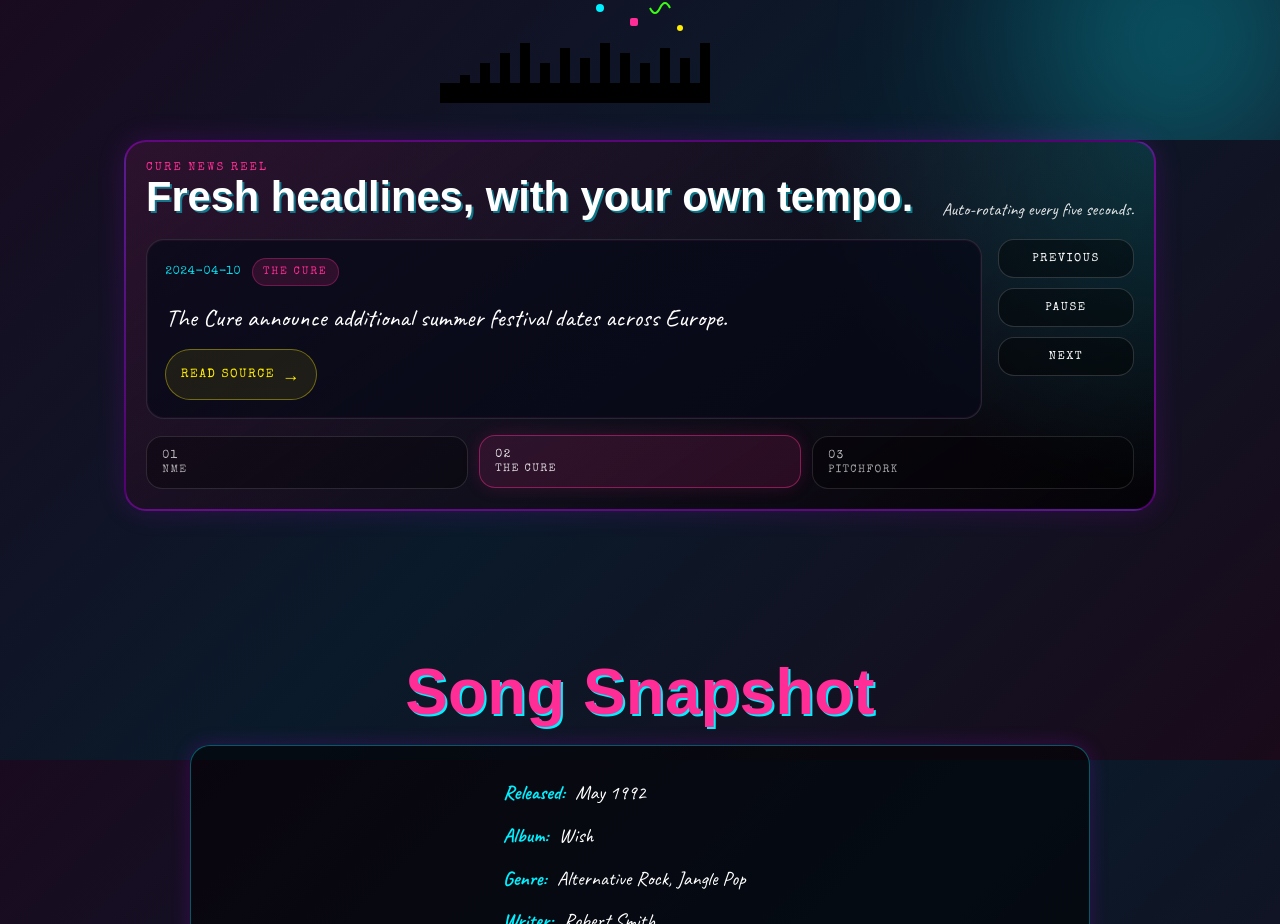
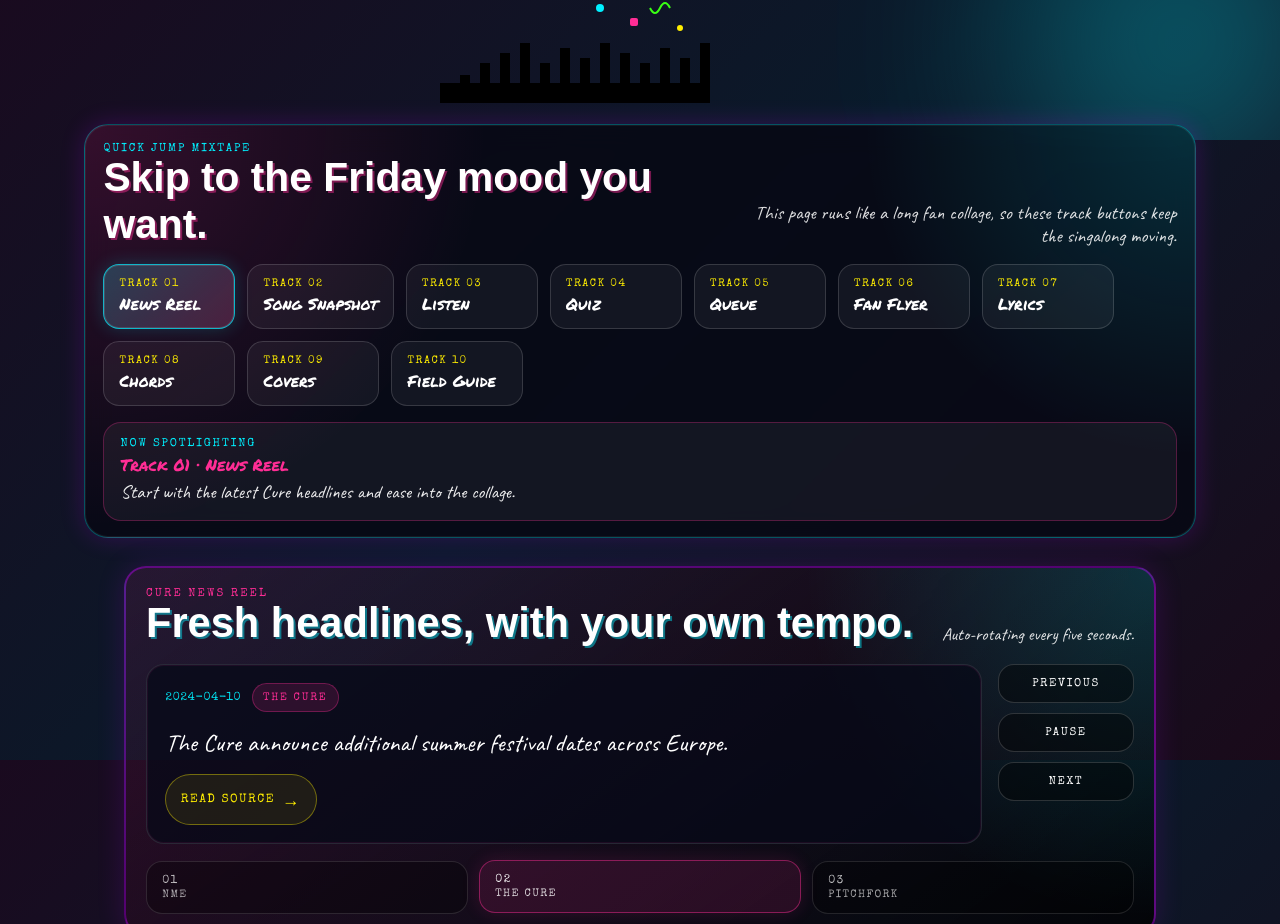
Before and after one commit to vergissberlin/fridayiamin.love, a Next.js app: page / in a window 1280 px wide. Shown: the part 840-1764 px from the top of the page. Built offline with nearby package versions, Linux system fonts and the light colour scheme; a web font is replaced by a local one.

Commit message:
feat: add quick jump mixtape

```diff
--- a/src/app/page.module.css
+++ b/src/app/page.module.css
@@ -4001,6 +4001,145 @@
   font-size: 1.08rem;
 }
 
+.jumpTargetSection {
+  scroll-margin-top: 13rem;
+}
+
+.mixtapeNavigatorSection {
+  position: sticky;
+  top: 0.75rem;
+  z-index: 40;
+  max-width: 1160px;
+  margin: -1rem auto 1.75rem;
+  padding: 0 1.5rem;
+}
+
+.mixtapeNavigatorShell {
+  display: grid;
+  gap: 1rem;
+  padding: 1.1rem 1.15rem 1rem;
+  border-radius: 24px;
+  border: 1px solid rgba(0, 240, 255, 0.32);
+  background:
+    radial-gradient(circle at top left, rgba(255, 45, 149, 0.18), transparent 34%),
+    radial-gradient(circle at top right, rgba(0, 240, 255, 0.16), transparent 28%),
+    rgba(7, 9, 20, 0.86);
+  box-shadow:
+    0 0 24px rgba(191, 0, 255, 0.2),
+    inset 0 0 0 1px rgba(255, 255, 255, 0.06);
+  backdrop-filter: blur(14px);
+}
+
+.mixtapeNavigatorHeader {
+  display: grid;
+  grid-template-columns: minmax(0, 1.3fr) minmax(260px, 0.9fr);
+  gap: 1rem;
+  align-items: end;
+}
+
+.mixtapeNavigatorEyebrow,
+.mixtapeNavigatorNowPlayingLabel {
+  font-family: var(--font-typewriter);
+  font-size: 0.72rem;
+  letter-spacing: 0.16em;
+  text-transform: uppercase;
+  color: var(--cyan-neon);
+}
+
+.mixtapeNavigatorTitle {
+  font-family: var(--font-display);
+  font-size: clamp(1.65rem, 3.8vw, 2.55rem);
+  color: #fff;
+  text-shadow: 2px 2px 0 rgba(255, 45, 149, 0.45);
+}
+
+.mixtapeNavigatorIntro {
+  font-family: var(--font-handwritten);
+  font-size: 1.2rem;
+  line-height: 1.2;
+  color: rgba(255, 255, 255, 0.86);
+  text-align: right;
+}
+
+.mixtapeNavigatorList {
+  list-style: none;
+  display: flex;
+  flex-wrap: wrap;
+  gap: 0.75rem;
+  margin: 0;
+  padding: 0;
+}
+
+.mixtapeNavigatorLink {
+  display: grid;
+  gap: 0.22rem;
+  min-width: 132px;
+  padding: 0.8rem 0.95rem;
+  border-radius: 16px;
+  border: 1px solid rgba(255, 255, 255, 0.15);
+  background: rgba(255, 255, 255, 0.05);
+  color: #fff;
+  text-decoration: none;
+  transition:
+    transform 0.18s ease,
+    border-color 0.18s ease,
+    background 0.18s ease,
+    box-shadow 0.18s ease;
+}
+
+.mixtapeNavigatorLink:hover,
+.mixtapeNavigatorLink:focus-visible {
+  transform: translateY(-2px);
+  border-color: rgba(255, 238, 0, 0.55);
+  background: rgba(255, 238, 0, 0.1);
+  box-shadow: 0 0 16px rgba(255, 238, 0, 0.16);
+  outline: none;
+}
+
+.mixtapeNavigatorLinkActive {
+  border-color: rgba(0, 240, 255, 0.7);
+  background:
+    linear-gradient(135deg, rgba(0, 240, 255, 0.16), rgba(255, 45, 149, 0.16)),
+    rgba(255, 255, 255, 0.07);
+  box-shadow:
+    0 0 18px rgba(0, 240, 255, 0.18),
+    inset 0 0 0 1px rgba(255, 255, 255, 0.12);
+}
+
+.mixtapeNavigatorTrack {
+  font-family: var(--font-typewriter);
+  font-size: 0.68rem;
+  letter-spacing: 0.14em;
+  text-transform: uppercase;
+  color: var(--yellow-neon);
+}
+
+.mixtapeNavigatorLabel {
+  font-family: var(--font-marker);
+  font-size: 1rem;
+}
+
+.mixtapeNavigatorNowPlaying {
+  display: grid;
+  gap: 0.25rem;
+  padding: 0.95rem 1rem;
+  border-radius: 18px;
+  border: 1px solid rgba(255, 45, 149, 0.28);
+  background: rgba(255, 255, 255, 0.05);
+}
+
+.mixtapeNavigatorNowPlayingTitle {
+  font-family: var(--font-marker);
+  font-size: 1.02rem;
+  color: var(--pink-neon);
+}
+
+.mixtapeNavigatorNowPlayingBody {
+  font-family: var(--font-handwritten);
+  font-size: 1.18rem;
+  color: rgba(255, 255, 255, 0.92);
+}
+
 /* Responsive */
 @media (max-width: 768px) {
   .silhouette {
@@ -4092,6 +4231,33 @@
 
   .newsTickerControls {
     grid-template-columns: repeat(3, minmax(0, 1fr));
+  }
+
+  .jumpTargetSection {
+    scroll-margin-top: 14.5rem;
+  }
+
+  .mixtapeNavigatorSection {
+    top: 0.5rem;
+    padding-inline: 1rem;
+  }
+
+  .mixtapeNavigatorHeader {
+    grid-template-columns: 1fr;
+    align-items: start;
+  }
+
+  .mixtapeNavigatorIntro {
+    text-align: left;
+  }
+
+  .mixtapeNavigatorList {
+    display: grid;
+    grid-template-columns: repeat(2, minmax(0, 1fr));
+  }
+
+  .mixtapeNavigatorLink {
+    min-width: 0;
   }
 }
 
@@ -4144,4 +4310,25 @@
   .newsTickerMarker {
     min-width: 0;
   }
-}
+
+  .jumpTargetSection {
+    scroll-margin-top: 16rem;
+  }
+
+  .mixtapeNavigatorSection {
+    margin-bottom: 1.25rem;
+    padding-inline: 0.75rem;
+  }
+
+  .mixtapeNavigatorShell {
+    padding-inline: 0.95rem;
+  }
+
+  .mixtapeNavigatorList {
+    grid-template-columns: 1fr;
+  }
+
+  .mixtapeNavigatorNowPlayingBody {
+    font-size: 1.08rem;
+  }
+}
--- a/src/app/page.tsx
+++ b/src/app/page.tsx
@@ -108,6 +108,13 @@ type LiveSetSnapshot = {
   }[];
 };
 
+type QuickJumpLink = {
+  id: string;
+  track: string;
+  title: string;
+  note: string;
+};
+
 const LANGUAGE_OPTIONS: { code: LanguageCode; label: string }[] = [
   { code: "en", label: "English" },
   { code: "es", label: "Español" },
@@ -174,6 +181,69 @@ const LYRIC_MOMENTS: LyricMoment[] = [
 ];
 
 const LYRICS = LYRIC_MOMENTS.map((moment) => moment.line);
+
+const QUICK_JUMP_LINKS: QuickJumpLink[] = [
+  {
+    id: "cure-news-reel",
+    track: "Track 01",
+    title: "News Reel",
+    note: "Start with the latest Cure headlines and ease into the collage.",
+  },
+  {
+    id: "song-snapshot",
+    track: "Track 02",
+    title: "Song Snapshot",
+    note: "Grab the core release details before you wander deeper.",
+  },
+  {
+    id: "listen-friday",
+    track: "Track 03",
+    title: "Listen",
+    note: "Jump straight to the official track embed when you want the instant chorus rush.",
+  },
+  {
+    id: "friday-quiz",
+    track: "Track 04",
+    title: "Quiz",
+    note: "Match your current Friday mood to a Cure queue in four quick prompts.",
+  },
+  {
+    id: "friday-cure-queue",
+    track: "Track 05",
+    title: "Queue",
+    note: "Build a themed three-song route that picks up after the single.",
+  },
+  {
+    id: "friday-fan-flyer",
+    track: "Track 06",
+    title: "Fan Flyer",
+    note: "Assemble a one-card plan for your own Cure-themed Friday night.",
+  },
+  {
+    id: "lyrics-meaning",
+    track: "Track 07",
+    title: "Lyrics",
+    note: "Follow the song's weekday-to-Friday emotional turn with short legal excerpts.",
+  },
+  {
+    id: "guitar-tabs",
+    track: "Track 08",
+    title: "Chords",
+    note: "Switch from listening mode to playing mode with diagrams and MIDI practice.",
+  },
+  {
+    id: "cover-versions",
+    track: "Track 09",
+    title: "Covers",
+    note: "Compare a few fan-interesting reinterpretations without leaving the theme behind.",
+  },
+  {
+    id: "fan-resources",
+    track: "Track 10",
+    title: "Field Guide",
+    note: "Finish with links for official history, live stats, and collector context.",
+  },
+];
 
 const TOUR_LIVE_MOMENTS = [
   {
@@ -1258,7 +1328,7 @@ const SongInfo = () => (
 );
 
 const SpotifyPlayer = () => (
-  <section className={styles.spotifySection}>
+  <section id="listen-friday" className={`${styles.spotifySection} ${styles.jumpTargetSection}`}>
     <h2 className={styles.sectionTitle}>Listen: Friday I&apos;m in Love</h2>
     <div className={styles.spotifyEmbedWrapper}>
       <iframe
@@ -1281,13 +1351,104 @@ const SpotifyPlayer = () => (
   </section>
 );
 
+const FridayMixtapeNavigator = () => {
+  const [activeSectionId, setActiveSectionId] = useState(QUICK_JUMP_LINKS[0].id);
+  const activeLink = QUICK_JUMP_LINKS.find((link) => link.id === activeSectionId) ?? QUICK_JUMP_LINKS[0];
+
+  useEffect(() => {
+    if (typeof IntersectionObserver === "undefined") {
+      return;
+    }
+
+    const sections = QUICK_JUMP_LINKS.map((link) => document.getElementById(link.id)).filter(
+      (section): section is HTMLElement => section !== null,
+    );
+
+    if (sections.length === 0) {
+      return;
+    }
+
+    const observer = new IntersectionObserver(
+      (entries) => {
+        const visibleEntries = entries
+          .filter((entry) => entry.isIntersecting)
+          .sort((entryA, entryB) => entryB.intersectionRatio - entryA.intersectionRatio);
+
+        if (visibleEntries[0]) {
+          setActiveSectionId(visibleEntries[0].target.id);
+        }
+      },
+      {
+        rootMargin: "-35% 0px -45% 0px",
+        threshold: [0.2, 0.35, 0.5, 0.7],
+      },
+    );
+
+    sections.forEach((section) => observer.observe(section));
+
+    return () => observer.disconnect();
+  }, []);
+
+  return (
+    <section className={styles.mixtapeNavigatorSection} aria-labelledby="mixtape-navigator-title">
+      <div className={styles.mixtapeNavigatorShell}>
+        <div className={styles.mixtapeNavigatorHeader}>
+          <div>
+            <p className={styles.mixtapeNavigatorEyebrow}>Quick Jump Mixtape</p>
+            <h2 id="mixtape-navigator-title" className={styles.mixtapeNavigatorTitle}>
+              Skip to the Friday mood you want.
+            </h2>
+          </div>
+
+          <p className={styles.mixtapeNavigatorIntro}>
+            This page runs like a long fan collage, so these track buttons keep the singalong moving.
+          </p>
+        </div>
+
+        <nav aria-label="Quick jump across Friday I&apos;m in Love sections">
+          <ul className={styles.mixtapeNavigatorList}>
+            {QUICK_JUMP_LINKS.map((link) => {
+              const isActive = link.id === activeLink.id;
+
+              return (
+                <li key={link.id}>
+                  <a
+                    href={`#${link.id}`}
+                    className={`${styles.mixtapeNavigatorLink} ${isActive ? styles.mixtapeNavigatorLinkActive : ""}`}
+                    aria-current={isActive ? "location" : undefined}
+                  >
+                    <span className={styles.mixtapeNavigatorTrack}>{link.track}</span>
+                    <span className={styles.mixtapeNavigatorLabel}>{link.title}</span>
+                  </a>
+                </li>
+              );
+            })}
+          </ul>
+        </nav>
+
+        <div className={styles.mixtapeNavigatorNowPlaying}>
+          <p className={styles.mixtapeNavigatorNowPlayingLabel}>Now spotlighting</p>
+          <p className={styles.mixtapeNavigatorNowPlayingTitle}>
+            {activeLink.track} · {activeLink.title}
+          </p>
+          <p className={styles.mixtapeNavigatorNowPlayingBody}>{activeLink.note}</p>
+        </div>
+      </div>
+    </section>
+  );
+};
+
 const FridayQueueSection = () => {
   const prefersReducedMotion = useReducedMotion();
   const [selectedMood, setSelectedMood] = useState<FridayQueueMood>("lift-off");
   const selectedQueue = FRIDAY_CURE_QUEUES.find((queue) => queue.mood === selectedMood) ?? FRIDAY_CURE_QUEUES[0];
 
   return (
-    <section id="friday-cure-queue" className={styles.fridayQueueSection} aria-labelledby="friday-queue-title">
+    <section
+      id="friday-cure-queue"
+      className={`${styles.fridayQueueSection} ${styles.jumpTargetSection}`}
+      aria-labelledby="friday-queue-title"
+    >
       <motion.h2
         id="friday-queue-title"
         className={styles.sectionTitle}
@@ -1397,7 +1558,11 @@ const FridayFanFlyerSection = () => {
   };
 
   return (
-    <section className={styles.fanFlyerSection} aria-labelledby="fan-flyer-title">
+    <section
+      id="friday-fan-flyer"
+      className={`${styles.fanFlyerSection} ${styles.jumpTargetSection}`}
+      aria-labelledby="fan-flyer-title"
+    >
       <motion.h2
         id="fan-flyer-title"
         className={styles.sectionTitle}
@@ -1578,7 +1743,7 @@ const FridayQueueQuizSection = () => {
     : null;
 
   return (
-    <section className={styles.fridayQuizSection} aria-labelledby="friday-quiz-title">
+    <section id="friday-quiz" className={`${styles.fridayQuizSection} ${styles.jumpTargetSection}`} aria-labelledby="friday-quiz-title">
       <motion.h2
         id="friday-quiz-title"
         className={styles.sectionTitle}
@@ -1721,7 +1886,7 @@ const NewsTicker = () => {
   };
 
   return (
-    <section className={styles.newsTickerSection} aria-labelledby="news-reel-title">
+    <section id="cure-news-reel" className={`${styles.newsTickerSection} ${styles.jumpTargetSection}`} aria-labelledby="news-reel-title">
       <div className={styles.newsTickerWrapper}>
         <div className={styles.newsTickerHeader}>
           <div>
@@ -1909,7 +2074,7 @@ const ChordTabsSection = () => {
   const chordMidiRef = useRef<ChordMidiPlayerHandle>(null);
 
   return (
-    <section className={styles.chordTabsSection}>
+    <section id="guitar-tabs" className={`${styles.chordTabsSection} ${styles.jumpTargetSection}`}>
       <motion.h2
         className={styles.sectionTitle}
         initial={{ opacity: 0 }}
@@ -1977,7 +2142,7 @@ const ChordTabsSection = () => {
 };
 
 const MusicTheoryBreakdownSection = () => (
-  <section className={styles.infoSection} aria-labelledby="music-theory-title">
+  <section id="music-theory" className={`${styles.infoSection} ${styles.jumpTargetSection}`} aria-labelledby="music-theory-title">
     <motion.h2
       id="music-theory-title"
       className={styles.sectionTitle}
@@ -2038,7 +2203,11 @@ const BehindTheScenesSection = () => {
   const prefersReducedMotion = useReducedMotion();
 
   return (
-    <section className={styles.infoSection} aria-labelledby="behind-the-scenes-title">
+    <section
+      id="behind-the-scenes"
+      className={`${styles.infoSection} ${styles.jumpTargetSection}`}
+      aria-labelledby="behind-the-scenes-title"
+    >
       <motion.h2
         id="behind-the-scenes-title"
         className={styles.sectionTitle}
@@ -2103,7 +2272,11 @@ const VideoSceneDecoderSection = () => {
   const selectedScene = VIDEO_SCENES.find((scene) => scene.id === selectedSceneId) ?? VIDEO_SCENES[0];
 
   return (
-    <section className={styles.videoDecoderSection} aria-labelledby="video-decoder-title">
+    <section
+      id="video-scene-decoder"
+      className={`${styles.videoDecoderSection} ${styles.jumpTargetSection}`}
+      aria-labelledby="video-decoder-title"
+    >
       <motion.h2
         id="video-decoder-title"
         className={styles.sectionTitle}
@@ -2209,7 +2382,7 @@ const TourLiveMomentsSection = () => {
   const selectedSnapshot = LIVE_SET_SNAPSHOTS.find((snapshot) => snapshot.id === selectedSnapshotId) ?? LIVE_SET_SNAPSHOTS[0];
 
   return (
-    <section className={styles.infoSection} aria-labelledby="tour-live-title">
+    <section id="tour-live-moments" className={`${styles.infoSection} ${styles.jumpTargetSection}`} aria-labelledby="tour-live-title">
       <motion.h2
         id="tour-live-title"
         className={styles.sectionTitle}
@@ -2357,7 +2530,7 @@ const CoverVersionsSection = () => {
   };
 
   return (
-    <section className={styles.coverVersionsSection} aria-labelledby="cover-versions-title">
+    <section id="cover-versions" className={`${styles.coverVersionsSection} ${styles.jumpTargetSection}`} aria-labelledby="cover-versions-title">
       <motion.h2
         id="cover-versions-title"
         className={styles.sectionTitle}
@@ -2568,7 +2741,7 @@ const FanResourcesSection = () => {
   const spotlightResource = filteredResources[0] ?? FAN_RESOURCES[0];
 
   return (
-    <section className={styles.fanResourcesSection} aria-labelledby="fan-resources-title">
+    <section id="fan-resources" className={`${styles.fanResourcesSection} ${styles.jumpTargetSection}`} aria-labelledby="fan-resources-title">
       <motion.h2
         id="fan-resources-title"
         className={styles.sectionTitle}
@@ -2668,7 +2841,7 @@ const LyricsMeaningSection = () => {
     LYRIC_MOMENTS.find((moment) => moment.id === selectedLyricMomentId) ?? LYRIC_MOMENTS[0];
 
   return (
-    <section className={styles.infoSection} aria-labelledby="lyrics-meaning-title">
+    <section id="lyrics-meaning" className={`${styles.infoSection} ${styles.jumpTargetSection}`} aria-labelledby="lyrics-meaning-title">
       <motion.h2
         id="lyrics-meaning-title"
         className={styles.sectionTitle}
@@ -2821,9 +2994,11 @@ export default function Home() {
         ))}
       </motion.section>
 
+      <FridayMixtapeNavigator />
+
       <NewsTicker />
 
-      <section className={styles.infoSection}>
+      <section id="song-snapshot" className={`${styles.infoSection} ${styles.jumpTargetSection}`}>
         <motion.h2
           className={styles.sectionTitle}
           initial={{ opacity: 0 }}
```
Also changed, not shown: 1 other file (tests, documents, lock files or other folders).
